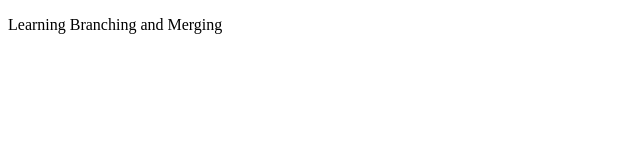
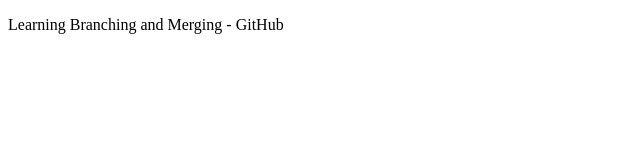
Before and after one commit to E-Harini-Sri-Reddy/FEDF-24-07-25, a plain HTML site: page index2.html in a window 1280 px wide. Shown: the full height of the page, 0-640 px from the left. Drawn offline with Linux system fonts and the light colour scheme.

Commit message:
Modified index2.html

```diff
--- a/index2.html
+++ b/index2.html
@@ -6,6 +6,6 @@
     <title>Document</title>
 </head>
 <body>
-    <p> Learning Branching and Merging </p>
+    <p> Learning Branching and Merging - GitHub </p>
 </body>
 </html>
```
